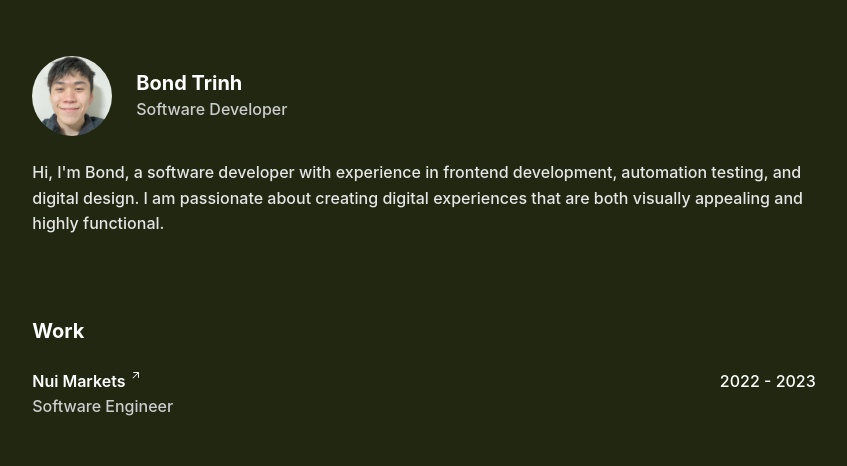
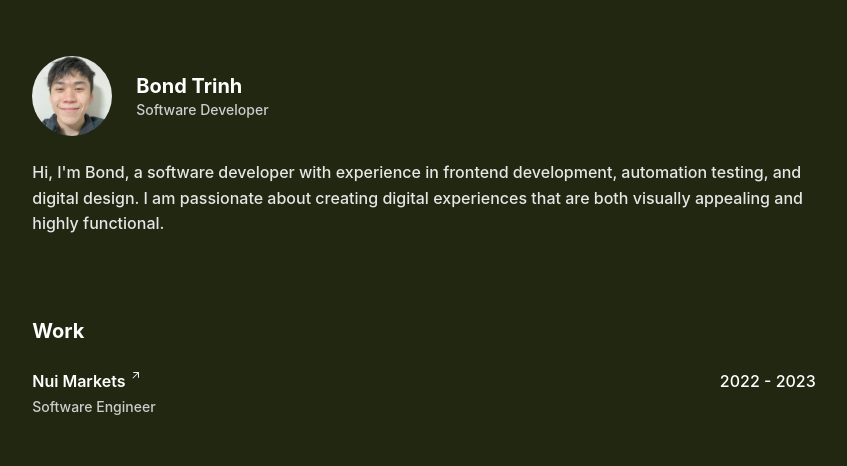
Before and after one commit to trinhbond/personal-portfolio, a React (Create React App) app: page / in a window 1280 px wide. Shown: the top 466 px of the page, without its empty margins (216-1063 px from the left). Built offline with nearby package versions, Linux system fonts and the light colour scheme.

Commit message:
Change font size

```diff
--- a/src/pages/Home.tsx
+++ b/src/pages/Home.tsx
@@ -24,7 +24,9 @@ export default function Home(): JSX.Element {
             </div>
             <div>
               <h1 className="font-bold text-xl">Bond Trinh</h1>
-              <span className="block text-gray-dark">Software Developer</span>
+              <span className="block text-gray-dark text-sm">
+                Software Developer
+              </span>
             </div>
             <p className="text-gray-light">
               Hi, I'm Bond, a software developer with experience in frontend
@@ -45,7 +47,7 @@ export default function Home(): JSX.Element {
               >
                 Nui Markets
               </ExternalLink>
-              <span className="text-gray-dark">Software Engineer</span>
+              <span className="text-gray-dark text-sm">Software Engineer</span>
             </div>
             <span>2022 - 2023</span>
           </div>
```
